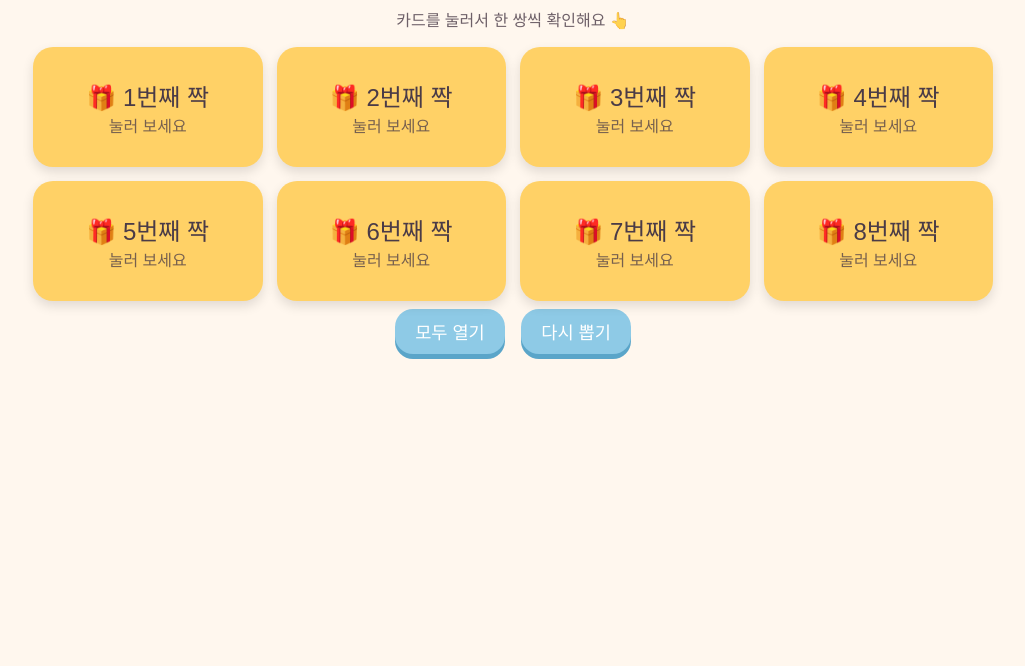
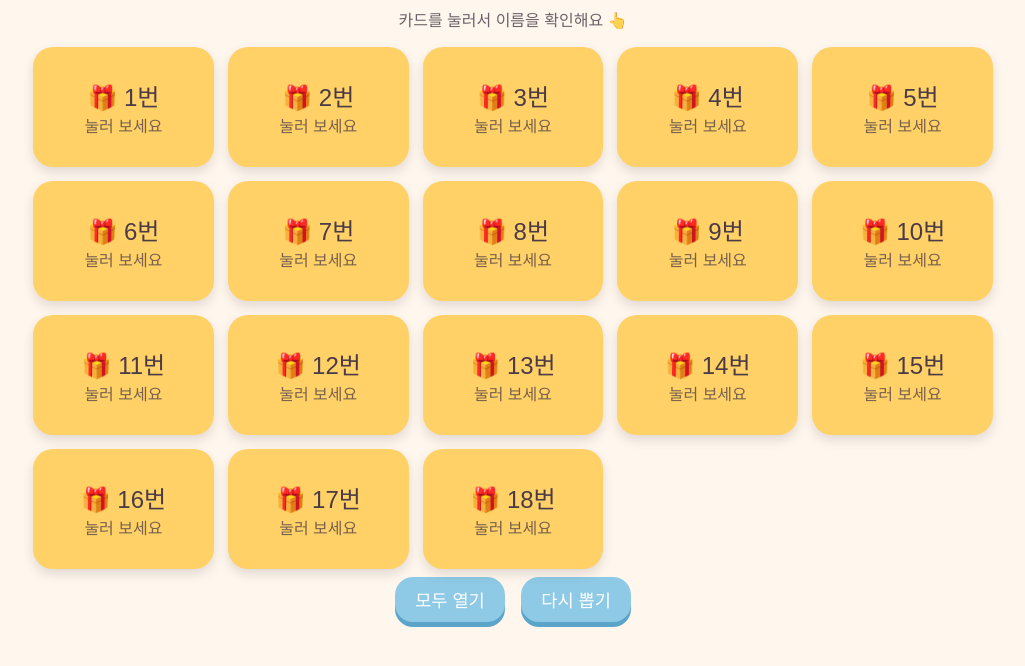
Before and after one commit to KimxD1/manito, a plain HTML site: page index.html in a window 1280 px wide. Shown: the part 84-750 px from the top of the page, without its empty margins (127-1152 px from the left). Drawn offline with Linux system fonts and the light colour scheme.

Commit message:
Adjust grid column size and update student count

```diff
--- a/index.html
+++ b/index.html
@@ -61,7 +61,7 @@
   button.sub-btn:active { box-shadow: 0 1px 0 #5aa5c9; }
   #grid {
     display: grid;
-    grid-template-columns: repeat(auto-fit, minmax(220px, 1fr));
+    grid-template-columns: repeat(auto-fit, minmax(150px, 1fr));
     gap: 14px;
     max-width: 960px;
     margin: 0 auto;
@@ -90,7 +90,7 @@
   .front { background: var(--yellow); }
   .front small { font-size: 1rem; opacity: .75; }
   .back { background: #fff; transform: rotateY(180deg); border: 4px solid var(--pink); }
-  .back .pair { font-size: 1.6rem; line-height: 1.35; }
+  .back .pair { font-size: 1.8rem; line-height: 1.35; }
   .heart { font-size: 1.8rem; }
   .hint { font-size: 1rem; margin: 10px 0 16px; opacity: .8; }
   .hidden { display: none; }
@@ -101,19 +101,20 @@
 <h1>🎁 사랑을 나누는 비밀 친구 🎁</h1>
 
 <div id="result">
-  <p class="hint">카드를 눌러서 한 쌍씩 확인해요 👆</p>
+  <p class="hint">카드를 눌러서 이름을 확인해요 👆</p>
   <div id="grid"></div>
   <button class="sub-btn" id="openAll">모두 열기</button>
   <button class="sub-btn" id="again">다시 뽑기</button>
 </div>
 
 <script>
-  // 열매반 원생 16명
+  // 열매반 원생 18명
   const STUDENTS = [
     '김태준', '서지우', '최인우', '최승혁',
     '최수현', '정윤아', '주윤슬', '정연아',
     '이주한', '이준우', '이다리나', '서윤찬',
-    '송유한', '송유란', '박지유', '김은후'
+    '송유한', '송유란', '박지유', '김은후',
+    '조윤서', '안서원'
   ];
 
   // 진짜 난수(브라우저 암호학적 난수)로 섞기 - Fisher-Yates
@@ -136,19 +137,15 @@
     const shuffled = shuffle(STUDENTS);
     const grid = document.getElementById('grid');
     grid.innerHTML = '';
-    for (let i = 0; i < shuffled.length; i += 2) {
+    for (let i = 0; i < shuffled.length; i++) {
       const card = document.createElement('div');
       card.className = 'card';
       card.innerHTML =
         '<div class="inner">' +
-          '<div class="face front"><span>🎁 ' + (i / 2 + 1) + '번째 짝</span><small>눌러 보세요</small></div>' +
+          '<div class="face front"><span>🎁 ' + (i + 1) + '번</span><small>눌러 보세요</small></div>' +
           '<div class="face back"><div class="pair"></div></div>' +
         '</div>';
-      const pair = card.querySelector('.pair');
-      pair.append(shuffled[i], document.createElement('br'));
-      const h = document.createElement('span');
-      h.className = 'heart'; h.textContent = '⭐';
-      pair.append(h, document.createElement('br'), shuffled[i + 1]);
+      card.querySelector('.pair').textContent = shuffled[i];
       card.addEventListener('click', () => card.classList.toggle('open'));
       grid.appendChild(card);
     }
```
